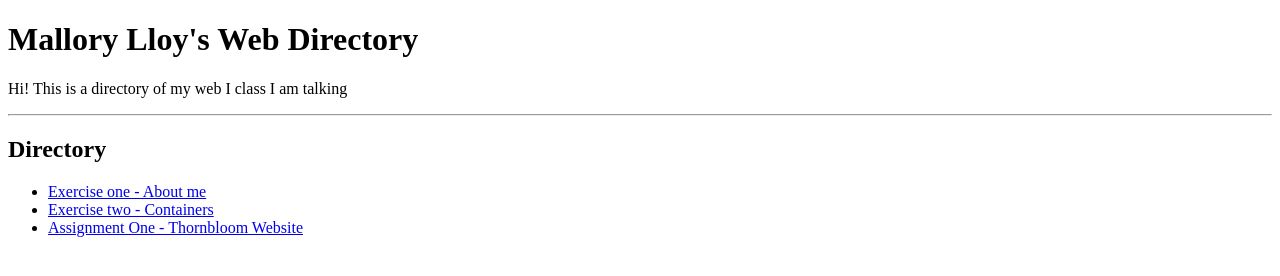
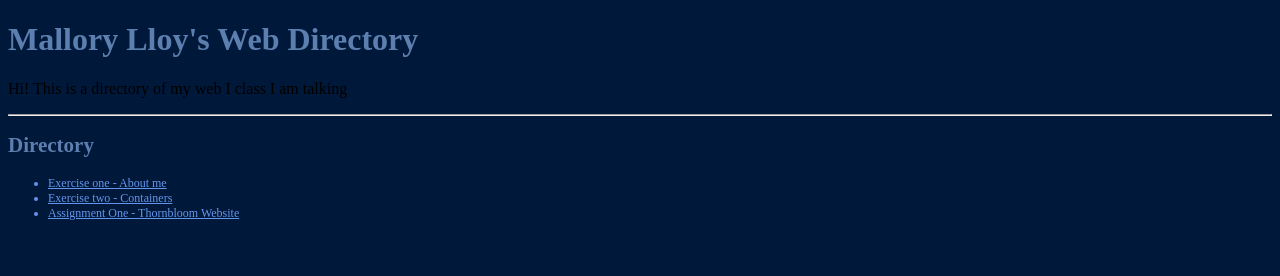
Before and after one commit to w0476929/Web-1, a plain HTML site: page index.html in a window 1280 px wide. Drawn offline with Linux system fonts and the light colour scheme.

Commit message:
Add files via upload

```diff
--- /dev/null
+++ b/css/styles.css
@@ -0,0 +1,20 @@
+body {
+    background-color: #001839;
+}
+
+h1, h2 {
+    color:#5c7fb0;
+}
+
+h2 {
+    font-size: 21px;
+}
+
+a, ul {
+   color:cornflowerblue;
+    font-size: 12px
+}
+
+.purple-text {
+    color: rebeccapurple;
+}
--- a/index.html
+++ b/index.html
@@ -2,7 +2,8 @@
 <html lang="en">
     <head>
         <meta charset="UTF-8" />
-        <title>Title</title>
+        <title>Mallory's Graphic Design Directory</title>
+        <link rel="stylesheet" href="css/styles.css" />
     </head>
     <body>
         <h1>Mallory Lloy's Web Directory</h1>
```
